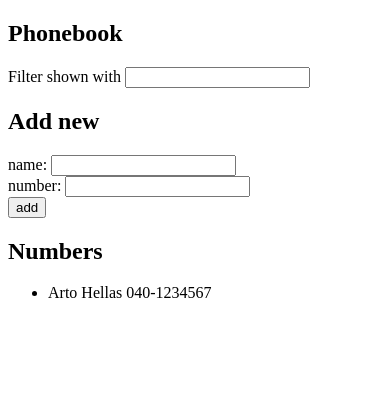
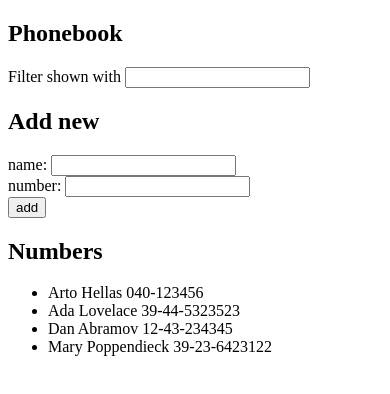
Before and after one commit to MedHam94/fullstackOpen-repo, a React (Vite) app in the folder part2/thePhoneBook/: page / in a window 390 px wide. Shown: the top 394 px of the page. Built offline with nearby package versions, Linux system fonts and the light colour scheme; data requests are answered from the project's data file.

Commit message:
the phonebook step 6

```diff
--- a/part2/thePhoneBook/src/App.jsx
+++ b/part2/thePhoneBook/src/App.jsx
@@ -1,15 +1,23 @@
 import { useState, useEffect } from "react";
-import axios from 'axios';
+import axios from "axios";
 import PersonForm from "./PersonForm";
 import Filter from "./Filter";
-import Persons from './Persons'
+import Persons from "./Persons";
 
 const App = () => {
   // State variable for managing persons array and newName
-  const [persons, setPersons] = useState([{ name: "Arto Hellas", number: '040-1234567' }]);
-  const [newName, setNewName] = useState('');
-  const [newNumber, setNewNumber] = useState('');
-  const [search, setSearch] = useState('');
+  const [persons, setPersons] = useState([]);
+  const [newName, setNewName] = useState("");
+  const [newNumber, setNewNumber] = useState("");
+  const [search, setSearch] = useState("");
+
+  useEffect(() => {
+    console.log("effect");
+    axios.get("http://localhost:3001/persons").then((response) => {
+      console.log(response.data);
+      setPersons(response.data)
+    });
+  }, []);
 
   // Event handler for add a new name to persons array
   const addPerson = (event) => {
@@ -18,62 +26,54 @@ const App = () => {
     console.log("button Clicked", event.target);
 
     // Create a new name object and update persons state
-    const person = [{ name: newName, number: newNumber}]
+    const person = [{ name: newName, number: newNumber }];
     console.log("this is the name", person[0].name, person[0].number);
 
     let nameOrNumberAlreadyExists = false;
 
     for (let i = 0; i < persons.length; i++) {
-      if (persons[i].name === person[0].name  || persons[i].number === person[0].number) {
-        alert(`${persons[i].name} or ${persons[i].number} is already added to phonebook`);
+      if (
+        persons[i].name === person[0].name ||
+        persons[i].number === person[0].number
+      ) {
+        alert(
+          `${persons[i].name} or ${persons[i].number} is already added to phonebook`
+        );
         nameOrNumberAlreadyExists = true;
         break;
       }
     }
     if (!nameOrNumberAlreadyExists) {
-      console.log('added',persons.concat(person));
+      console.log("added", persons.concat(person));
       setPersons(persons.concat(person));
     }
   };
 
-
-
   // Event handler for updating newName state as user types
   const handleNameChange = (event) => {
-    console.log('this is input hundler',event.target.value);
+    console.log("this is input hundler", event.target.value);
     setNewName(event.target.value);
-
   };
 
   const handleNumberChange = (event) => {
-    console.log('this is input hundler',event.target.value);
+    console.log("this is input hundler", event.target.value);
     setNewNumber(event.target.value);
-
   };
 
   const handleSearchChange = () => {
-    console.log('this is search letter',event.target.value);
+    console.log("this is search letter", event.target.value);
     setSearch(event.target.value);
   };
 
-const filterPerson = persons.filter(el=> el.name.toLowerCase().includes(search.toLowerCase()))
+  const filterPerson = persons.filter((el) =>
+    el.name.toLowerCase().includes(search.toLowerCase())
+  );
 
-useEffect(()=>{
-  console.log('effect');
-  axios
-    .get('http://localhost:3001/persons')
-    .then(response =>{
-
-    })
-})
   return (
     <div>
       <h2>Phonebook</h2>
 
-      <Filter
-        search={search}
-        handleSearchChange={handleSearchChange}
-      />
+      <Filter search={search} handleSearchChange={handleSearchChange} />
 
       <h2>Add new</h2>
 
@@ -87,8 +87,7 @@ useEffect(()=>{
 
       <h2>Numbers</h2>
 
-      <Persons filterPerson={filterPerson}/>
-
+      <Persons filterPerson={filterPerson} />
     </div>
   );
 };
```
